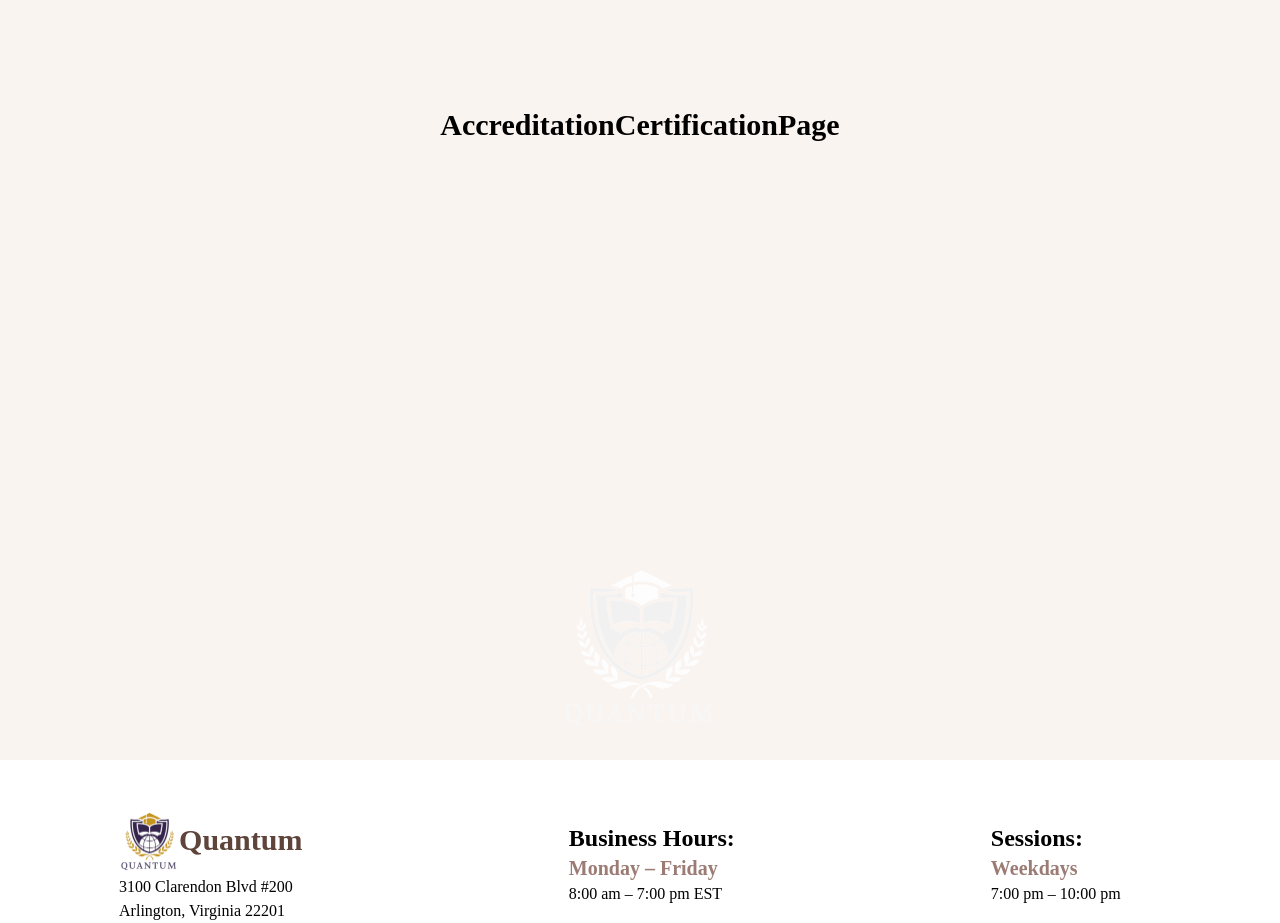
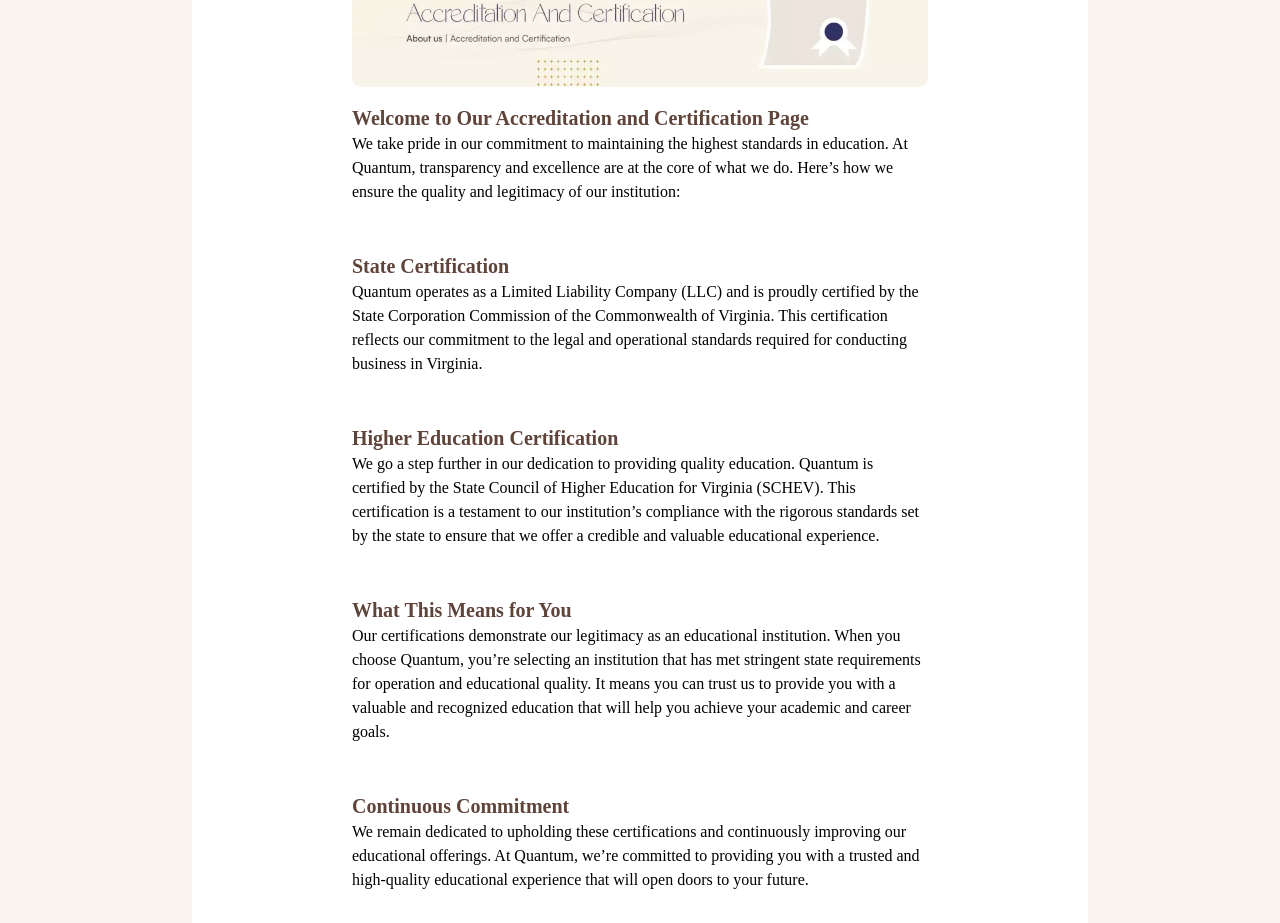
Before and after one commit to shejanNizam/quantum-education, a Next.js app: page /about-us/accreditation-certification in a window 1280 px wide. Shown: the part 389-1312 px from the top of the page. Built offline with nearby package versions, Linux system fonts and the light colour scheme.

Commit message:
certification page completed

```diff
--- a/src/app/about-us/accreditation-certification/page.js
+++ b/src/app/about-us/accreditation-certification/page.js
@@ -1,9 +1,59 @@
+import Image from "next/image";
+import ACCREDITATION_CERTIFICATION_IMAGE from "../../../assets/about_us/accreditation_certification_img.webp";
+
 export default function AccreditationCertificationPage() {
+  const accreditationCertification = [
+    {
+      id: 1,
+      heading: "Welcome to Our Accreditation and Certification Page",
+      description:
+        "We take pride in our commitment to maintaining the highest standards in education. At Quantum, transparency and excellence are at the core of what we do. Here’s how we ensure the quality and legitimacy of our institution:",
+    },
+    {
+      id: 2,
+      heading: "State Certification",
+      description:
+        "Quantum operates as a Limited Liability Company (LLC) and is proudly certified by the State Corporation Commission of the Commonwealth of Virginia. This certification reflects our commitment to the legal and operational standards required for conducting business in Virginia.",
+    },
+    {
+      id: 3,
+      heading: "Higher Education Certification",
+      description:
+        "We go a step further in our dedication to providing quality education. Quantum is certified by the State Council of Higher Education for Virginia (SCHEV). This certification is a testament to our institution’s compliance with the rigorous standards set by the state to ensure that we offer a credible and valuable educational experience.",
+    },
+    {
+      id: 4,
+      heading: "What This Means for You",
+      description:
+        "Our certifications demonstrate our legitimacy as an educational institution. When you choose Quantum, you’re selecting an institution that has met stringent state requirements for operation and educational quality. It means you can trust us to provide you with a valuable and recognized education that will help you achieve your academic and career goals.",
+    },
+    {
+      id: 5,
+      heading: "Continuous Commitment",
+      description:
+        "We remain dedicated to upholding these certifications and continuously improving our educational offerings. At Quantum, we’re committed to providing you with a trusted and high-quality educational experience that will open doors to your future.",
+    },
+  ];
+
   return (
     <>
-      <h3 className=" text-3xl text-center font-bold py-4 min-h-screen flex items-center justify-center">
-        AccreditationCertificationPage
-      </h3>
+      <div className="min-h-screen bg-white rounded-xl w-[90%] p-4 m-8 lg:w-[70%] lg:p-40 mx-auto ">
+        <div className="flex justify-center">
+          <Image src={ACCREDITATION_CERTIFICATION_IMAGE} alt="COO_IMAGE" />
+        </div>
+        <div>
+          {accreditationCertification.map((ac) => (
+            <div key={ac.id}>
+              <h3 className="text-xl text-primary font-bold"> {ac.heading} </h3>
+              <p className="pb-12"> {ac.description} </p>
+            </div>
+          ))}
+        </div>
+        <p className=" font-semibold ">
+          Thank you for choosing Quantum, where accreditation and certification
+          meet a passion for learning and growth.{" "}
+        </p>
+      </div>
     </>
   );
 }
```
Also changed, not shown: src/assets/about_us/accreditation_certification_img.webp (added), src/assets/about_us/alumni_association_img.webp (added).
